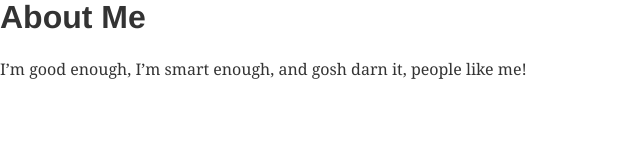
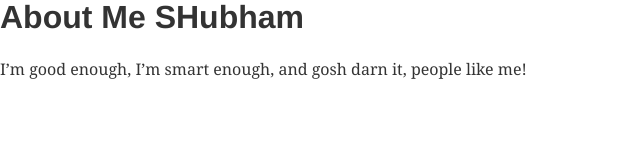
Before and after one commit to S3gillu/Gatsby.JS_Third_Application, a Gatsby site: page /about in a window 1280 px wide. Shown: the whole page, without its empty margins (0-640 px from the left). Built offline with nearby package versions, Linux system fonts and the light colour scheme; Gatsby itself is replaced by a stand-in of ours.

Commit message:
Update about.js

```diff
--- a/src/pages/about.js
+++ b/src/pages/about.js
@@ -2,7 +2,7 @@ import React from 'react';
 
 export default () => (
     <div>
-        <h1>About Me</h1>
+        <h1>About Me SHubham</h1>
         <p>I’m good enough, I’m smart enough, and gosh darn it, people like me!</p>
     </div>
 )
```
